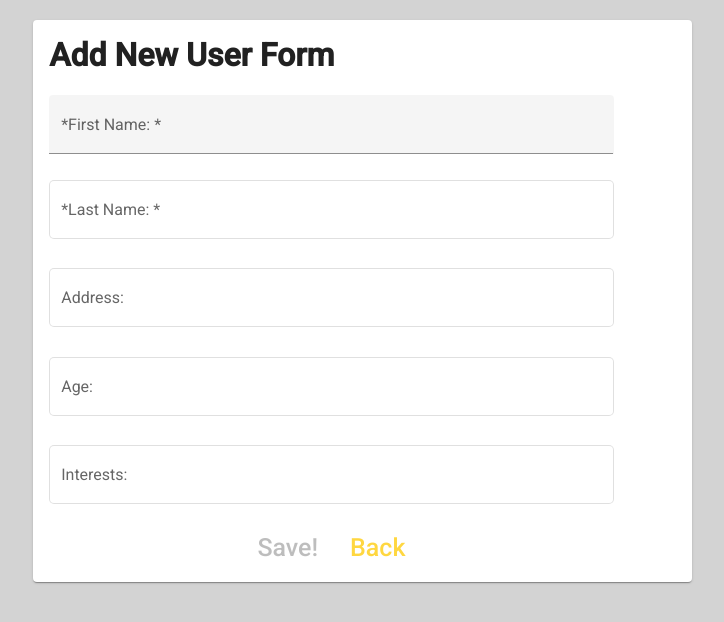
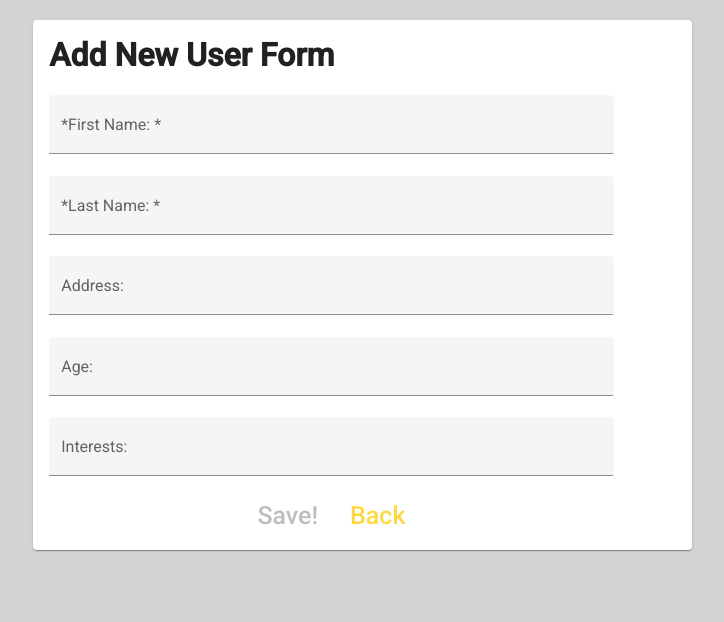
Before and after one commit to thomas-desmond/UserViewer, an Angular app in the folder UserFrontend/: page /add-user in a window 1280 px wide. Shown: the top 622 px of the page, without its empty margins (290-1014 px from the left). Built offline with nearby package versions, Linux system fonts and the light colour scheme.

Commit message:
r - mat form fields in add user page now using a consisten appearance.

```diff
--- a/UserFrontend/src/app/add-user/add-user.component.html
+++ b/UserFrontend/src/app/add-user/add-user.component.html
@@ -9,7 +9,7 @@
         formControlName="firstName"
       />
     </mat-form-field>
-    <mat-form-field appearance="outline">
+    <mat-form-field appearance="fill">
       <mat-label>*Last Name:</mat-label>
       <input
         matInput
@@ -17,15 +17,15 @@
         formControlName="lastName"
       />
     </mat-form-field>
-    <mat-form-field appearance="outline">
+    <mat-form-field appearance="fill">
       <mat-label>Address:</mat-label>
       <input matInput placeholder="Address" formControlName="address" />
     </mat-form-field>
-    <mat-form-field appearance="outline">
+    <mat-form-field appearance="fill">
       <mat-label>Age:</mat-label>
       <input matInput type="number" placeholder="Age" formControlName="age" />
     </mat-form-field>
-    <mat-form-field appearance="outline">
+    <mat-form-field appearance="fill">
       <mat-label>Interests:</mat-label>
       <input matInput placeholder="Interests" formControlName="interests" />
     </mat-form-field>
```
